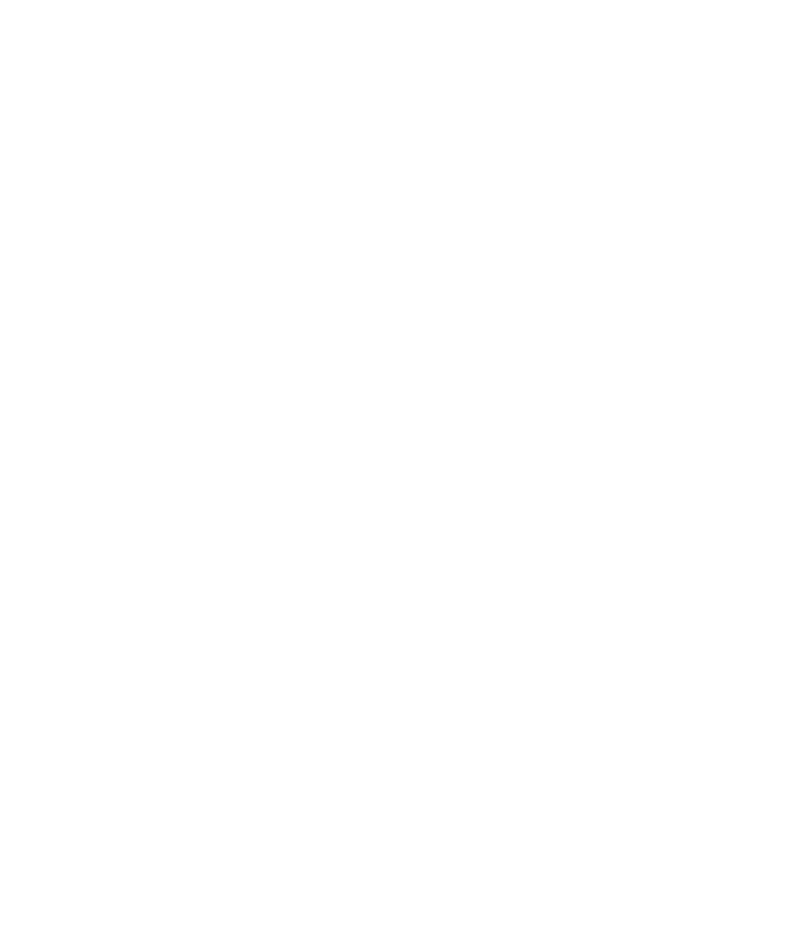
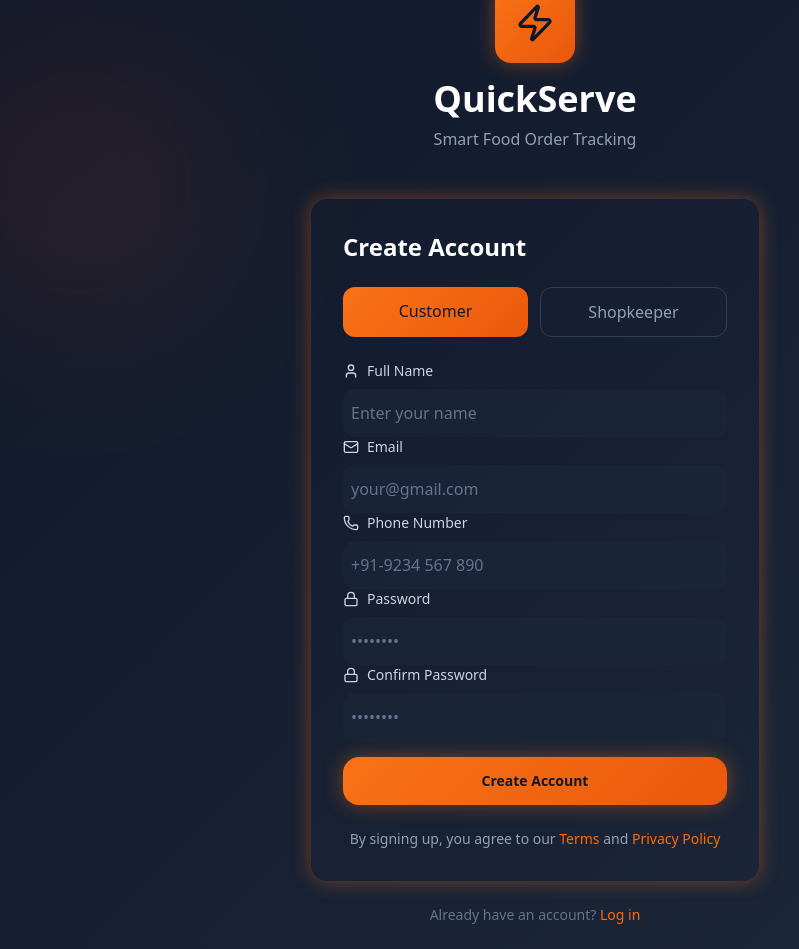
Before and after one commit to Gaurav-meena95/capstone_03_QuickServe, a React (Vite) app in the folder Frontend/quick_serve/: page / in a window 1280 px wide. Shown: the part 841-1790 px from the top of the page, without its empty margins (105-904 px from the left). Before the commit the page ends 800 px from the top, so only its background shows below. Built offline with nearby package versions, Linux system fonts and the light colour scheme.

Commit message:
working signup form

```diff
--- a/Frontend/quick_serve/src/App.jsx
+++ b/Frontend/quick_serve/src/App.jsx
@@ -1,5 +1,8 @@
 import { useState } from 'react'
 import { SignupPage } from './components/SignupPage'
+import { LoginPage } from './components/LoginPage'
+import { SplashScreen } from './components/SplashScreen'
+
 
 function App() {
   const [showSplash, setShowsplash] = useState(true)
@@ -15,13 +18,13 @@ function App() {
     }
   }
 
-  // if (showSplash) {
-  //   return <SplashScreen onComplete={() => setShowsplash(false)} />
-  // }
+  if (showSplash) {
+    return <SplashScreen onComplete={() => setShowsplash(false)} />
+  }
   return (
     <div className='size-full bg-slate-900 overflow-hidden'>
-      {/* <SplashScreen/> */}
-      {/* <LoginPage/> */}
+      <LoginPage/>
+      <SignupPage/>
     </div>
   )
 }
--- a/Frontend/quick_serve/src/components/SignupPage.jsx
+++ b/Frontend/quick_serve/src/components/SignupPage.jsx
@@ -4,6 +4,47 @@ import { useState } from "react";
 
 export function SignupPage({ onSignup, onNavigateToLogin }) {
     const [role, setRole] = useState('customer');
+    const [form, setForm] = useState({
+        name: '',
+        email: '',
+        phone: '',
+        password: '',
+        confirmPassword: ''
+    });
+
+    const [error, setError] = useState('');
+    const [loading, setLoading] = useState(false);
+
+    const handleChange = (e) => {
+        setForm({ ...form, [e.target.name]: e.target.value })
+    }
+    const handleSubmit = async (e) => {
+        e.preventDefault()
+        setError('')
+        if (password !== confirmPassword) {
+            setError('Password not match')
+            return
+        }
+        setLoading(true)
+        try {
+            const res = await fetch('http://localhost:5000/api/signup', {
+                method: 'POST',
+                content: { "Content-Type": "application/json" },
+                body: JSON.stringify({ ...form, role })
+            })
+            const data = await res.json();
+            if (!res.ok) throw new Error(data.message || "Signup failed")
+
+            alert("Account created successfully!");
+            onSignup && onSignup(role);
+        } catch (error) {
+            console.log(error)
+            setError(error.message)
+        }
+        finally {
+            setLoading(false)
+        }
+    }
     return (
         <div className="min-h-screen gradient-bg flex items-center justify-center overflow-hidden relative p-6">
             <motion.div
@@ -93,14 +134,21 @@ export function SignupPage({ onSignup, onNavigateToLogin }) {
                         </motion.div>
                     </div>
 
-                    <div className="space-y-4 mb-6">
+                    <form onSubmit={handleSubmit} className="space-y-4 mb-6">
+                        <div >
                             <div>
                                 <label className="text-sm flex items-center gap-2 text-slate-300 mb-2 ">
                                     <User className="w-4 h-4" />Full Name
                                 </label>
-                            <input type="text"
+                                <input
+                                    type="text"
                                     placeholder="Enter your name"
                                     className="bg-slate-800/50  outline-orange-700 text-white placeholder:text-slate-500 rounded-xl h-12 p-2 w-full"
+                                    name="name"
+                                    required
+                                    value={form.name}
+                                    onChange={handleChange}
+
                                 />
                             </div>
                             <div>
@@ -110,6 +158,10 @@ export function SignupPage({ onSignup, onNavigateToLogin }) {
                                 <input type="email"
                                     placeholder="your@gmail.com"
                                     className="bg-slate-800/50  outline-orange-700 text-white placeholder:text-slate-500 rounded-xl h-12 p-2 w-full"
+                                    name="email"
+                                    required
+                                    value={form.email}
+                                    onChange={handleChange}
                                 />
                             </div>
                             <div>
@@ -119,6 +171,10 @@ export function SignupPage({ onSignup, onNavigateToLogin }) {
                                 <input type="tel"
                                     placeholder="+91-9234 567 890"
                                     className="bg-slate-800/50  outline-orange-700 text-white placeholder:text-slate-500 rounded-xl h-12 p-2 w-full"
+                                    name="phone"
+                                    required
+                                    value={form.phone}
+                                    onChange={handleChange}
                                 />
                             </div>
                             <div>
@@ -128,6 +184,10 @@ export function SignupPage({ onSignup, onNavigateToLogin }) {
                                 <input type="password"
                                     placeholder="••••••••"
                                     className="bg-slate-800/50 outline-orange-700 text-white placeholder:text-slate-500 rounded-xl h-12 p-2 w-full"
+                                     name="password"
+                                    required
+                                    value={form.password}
+                                    onChange={handleChange}
                                 />
                             </div>
                             <div>
@@ -137,19 +197,25 @@ export function SignupPage({ onSignup, onNavigateToLogin }) {
                                 <input type="password"
                                     placeholder="••••••••"
                                     className="bg-slate-800/50 outline-orange-700 text-white placeholder:text-slate-500 rounded-xl h-12 p-2 w-full"
+                                     name="confirmPassword"
+                                    required
+                                    value={form.confirmPassword}
+                                    onChange={handleChange}
                                 />
                             </div>
-
                         </div>
 
+                     {error && <p className="text-red-500 text-sm">{error}</p>}
                     <motion.div whileHover={{ scale: 1.02 }} whileTap={{ scale: 0.98 }}>
                         <button
                             onClick={() => onSignup(role)}
+                            type="submit"
+                            disabled={loading}
                             className="w-full h-12 gradient-orange glow-orange font-semibold text-sm rounded-2xl text-slate-900 hover:shadow-[0_0_30px_rgba(249,115,22,0.6)] transition-all duration-300">
-                            Create Account
+                            { loading ?  "Creating..." : "Create Account"}
                         </button>
                     </motion.div>
-
+                    </form>
                     <div className="text-center mt-4">
                         <p className="text-sm text-slate-400">
                             By signing up, you agree to our{" "}
--- a/Frontend/quick_serve/src/components/SplashScreen.jsx
+++ b/Frontend/quick_serve/src/components/SplashScreen.jsx
@@ -16,7 +16,7 @@ export function SplashScreen({ onComplete }) {
                 return prev + 2
             })
 
-        }, 90);
+        }, 60);
         return () => clearInterval(timer)
     }, [onComplete])
     return (
```
Lines whose indentation alone changed are shown as unchanged.
